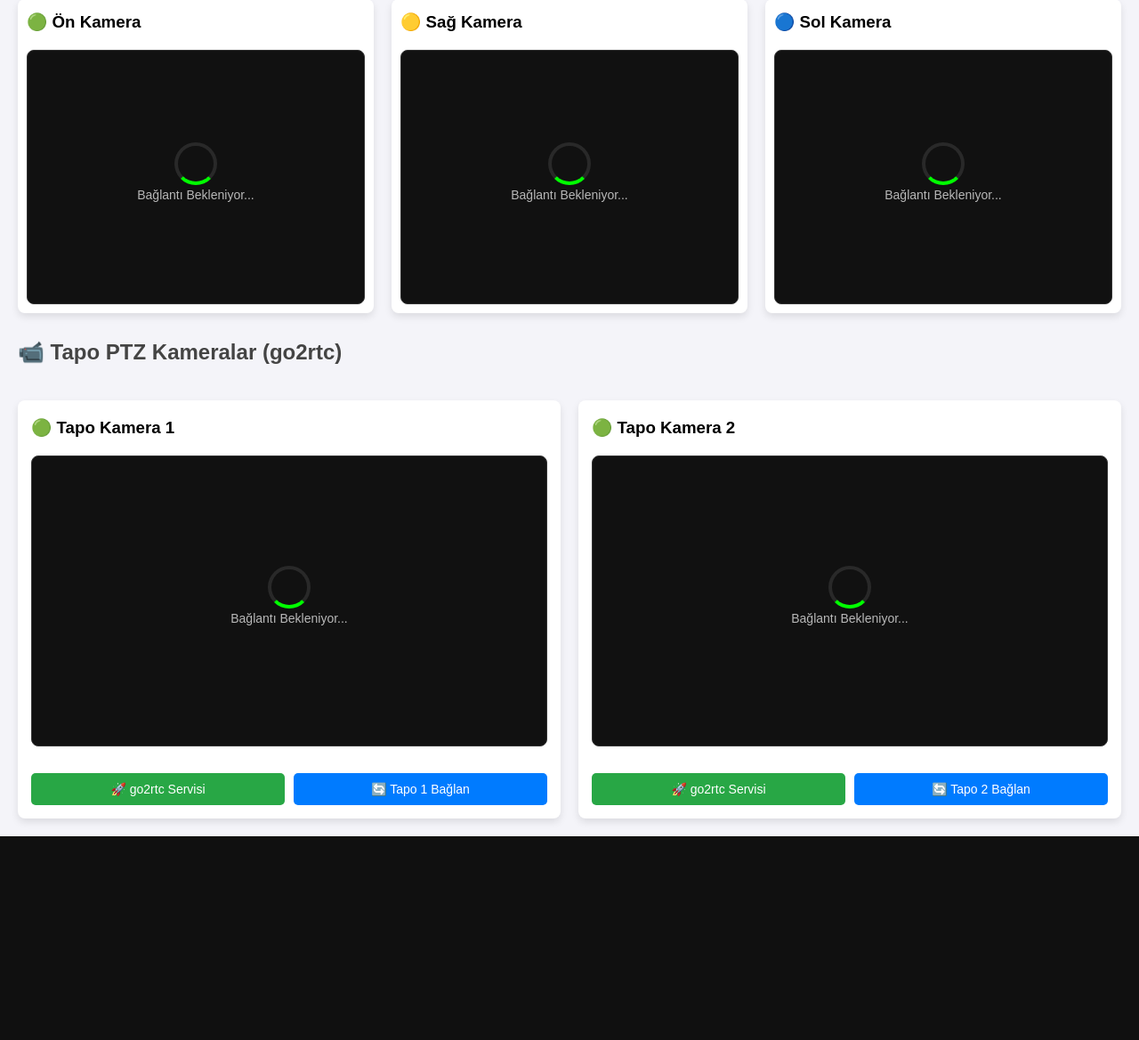
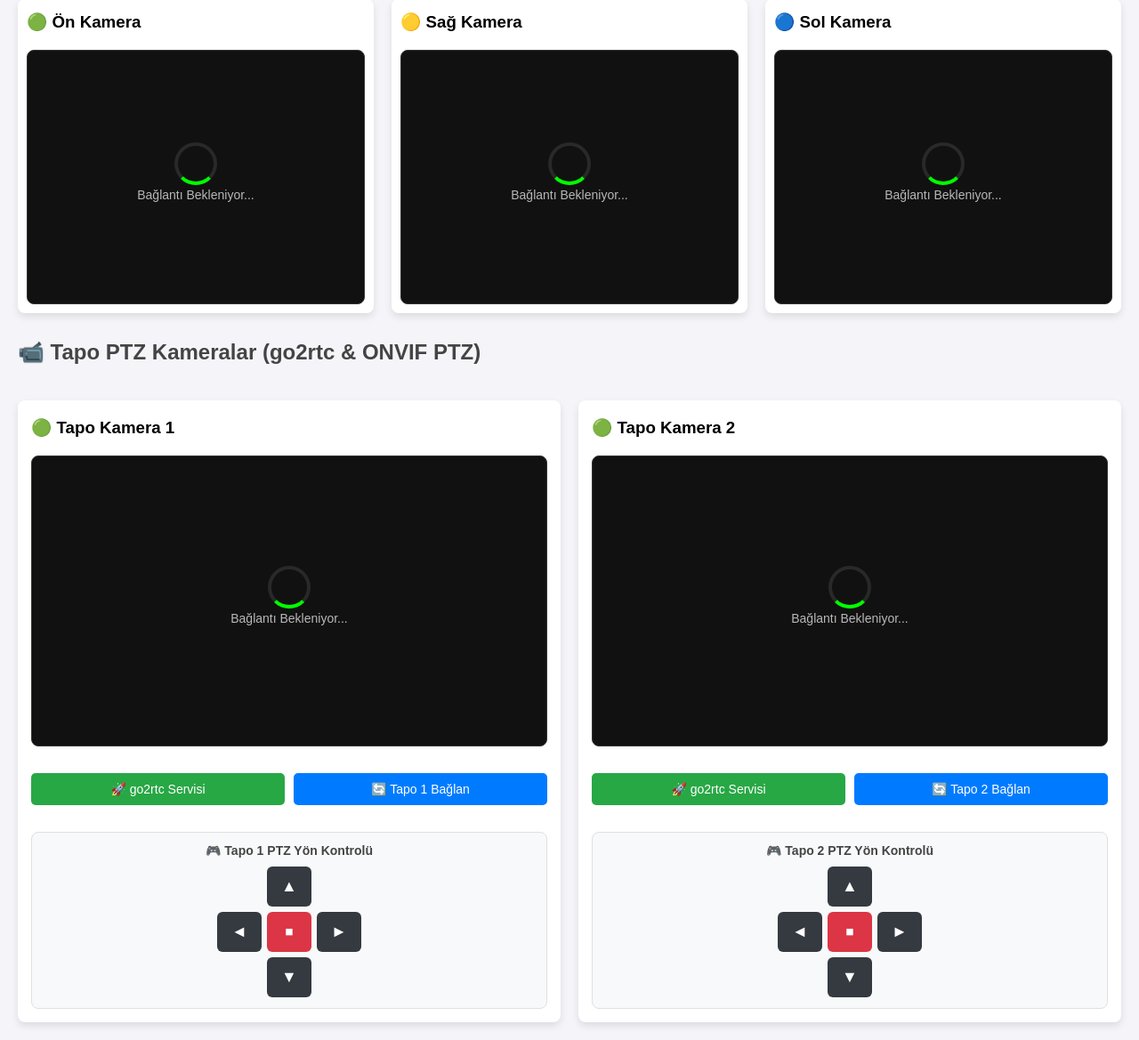
Before and after one commit to HU-Rover/Yer_istasyonu, a Flask app: template ros2_web/templates/index.html in a window 1280 px wide, after a click on "📷 Gövdedeki Kameralar". Shown: the part 260-1429 px from the top of the page at 89% size. Before the commit the page ends 1200 px from the top, so only its background shows below. Run offline with Flask 3, Linux system fonts and the light colour scheme; the template is opened without the code that fills it, so the values that code supplies are empty.

Commit message:
Implement PTZ control buttons and styles
önceki commit yanlıştı, onun yerine bu düzenleme doğru

```diff
--- a/ros2_web/templates/index.html
+++ b/ros2_web/templates/index.html
@@ -244,6 +244,35 @@
             0% { transform: rotate(0deg); }
             100% { transform: rotate(360deg); }
         }
+
+        /* PTZ Buton Stilleri */
+        .ptz-btn {
+            background-color: #343a40;
+            color: white;
+            border: none;
+            height: 45px;
+            font-size: 18px;
+            border-radius: 6px;
+            cursor: pointer;
+            user-select: none;
+            transition: background-color 0.2s, transform 0.1s;
+            display: flex;
+            align-items: center;
+            justify-content: center;
+        }
+        .ptz-btn:hover {
+            background-color: #007bff;
+        }
+        .ptz-btn:active {
+            background-color: #0056b3;
+            transform: scale(0.92);
+        }
+        .ptz-btn.stop-btn {
+            background-color: #dc3545;
+        }
+        .ptz-btn.stop-btn:hover {
+            background-color: #bd2130;
+        }
     </style>
 </head>
 <body>
@@ -326,7 +355,7 @@
         </div> <!-- Grid Kapanışı -->
 
         <!-- Alt Bölüm: Tapo PTZ Kameralar -->
-        <h2 style="margin-top: 10px;">📹 Tapo PTZ Kameralar (go2rtc)</h2>
+        <h2 style="margin-top: 10px;">📹 Tapo PTZ Kameralar (go2rtc & ONVIF PTZ)</h2>
 
         <div style="display: grid; grid-template-columns: repeat(auto-fit, minmax(400px, 1fr)); gap: 20px; width: 100%;">
 
@@ -344,6 +373,22 @@
                         🔄 Tapo 1 Bağlan
                     </button>
                 </div>
+
+                <!-- Tapo 1 PTZ Kontrol Paneli -->
+                <div class="ptz-box" style="margin-top: 15px; text-align: center; background: #f8f9fa; padding: 12px; border-radius: 8px; border: 1px solid #e0e0e0;">
+                    <h4 style="margin: 0 0 10px 0; font-size: 14px; color: #444;">🎮 Tapo 1 PTZ Yön Kontrolü</h4>
+                    <div style="display: grid; grid-template-columns: repeat(3, 50px); gap: 6px; justify-content: center;">
+                        <div></div>
+                        <button class="ptz-btn" onmousedown="ptzHareket('tapo_kamera_1', 'up')" onmouseup="ptzDurdur('tapo_kamera_1')" ontouchstart="ptzHareket('tapo_kamera_1', 'up')" ontouchend="ptzDurdur('tapo_kamera_1')" title="Yukarı">▲</button>
+                        <div></div>
+                        <button class="ptz-btn" onmousedown="ptzHareket('tapo_kamera_1', 'left')" onmouseup="ptzDurdur('tapo_kamera_1')" ontouchstart="ptzHareket('tapo_kamera_1', 'left')" ontouchend="ptzDurdur('tapo_kamera_1')" title="Sol">◄</button>
+                        <button class="ptz-btn stop-btn" onclick="ptzDurdur('tapo_kamera_1')" title="Dur">⏹</button>
+                        <button class="ptz-btn" onmousedown="ptzHareket('tapo_kamera_1', 'right')" onmouseup="ptzDurdur('tapo_kamera_1')" ontouchstart="ptzHareket('tapo_kamera_1', 'right')" ontouchend="ptzDurdur('tapo_kamera_1')" title="Sağ">►</button>
+                        <div></div>
+                        <button class="ptz-btn" onmousedown="ptzHareket('tapo_kamera_1', 'down')" onmouseup="ptzDurdur('tapo_kamera_1')" ontouchstart="ptzHareket('tapo_kamera_1', 'down')" ontouchend="ptzDurdur('tapo_kamera_1')" title="Aşağı">▼</button>
+                        <div></div>
+                    </div>
+                </div>
             </div>
 
             <!-- Tapo Kamera 2 -->
@@ -359,6 +404,22 @@
                     <button class="btn" onclick="tapoYayininiBagla('tapo_kamera_2', 'video-tapo-2')" style="background-color: #007bff; margin-bottom: 0; font-size: 14px; padding: 10px;">
                         🔄 Tapo 2 Bağlan
                     </button>
+                </div>
+
+                <!-- Tapo 2 PTZ Kontrol Paneli -->
+                <div class="ptz-box" style="margin-top: 15px; text-align: center; background: #f8f9fa; padding: 12px; border-radius: 8px; border: 1px solid #e0e0e0;">
+                    <h4 style="margin: 0 0 10px 0; font-size: 14px; color: #444;">🎮 Tapo 2 PTZ Yön Kontrolü</h4>
+                    <div style="display: grid; grid-template-columns: repeat(3, 50px); gap: 6px; justify-content: center;">
+                        <div></div>
+                        <button class="ptz-btn" onmousedown="ptzHareket('tapo_kamera_2', 'up')" onmouseup="ptzDurdur('tapo_kamera_2')" ontouchstart="ptzHareket('tapo_kamera_2', 'up')" ontouchend="ptzDurdur('tapo_kamera_2')" title="Yukarı">▲</button>
+                        <div></div>
+                        <button class="ptz-btn" onmousedown="ptzHareket('tapo_kamera_2', 'left')" onmouseup="ptzDurdur('tapo_kamera_2')" ontouchstart="ptzHareket('tapo_kamera_2', 'left')" ontouchend="ptzDurdur('tapo_kamera_2')" title="Sol">◄</button>
+                        <button class="ptz-btn stop-btn" onclick="ptzDurdur('tapo_kamera_2')" title="Dur">⏹</button>
+                        <button class="ptz-btn" onmousedown="ptzHareket('tapo_kamera_2', 'right')" onmouseup="ptzDurdur('tapo_kamera_2')" ontouchstart="ptzHareket('tapo_kamera_2', 'right')" ontouchend="ptzDurdur('tapo_kamera_2')" title="Sağ">►</button>
+                        <div></div>
+                        <button class="ptz-btn" onmousedown="ptzHareket('tapo_kamera_2', 'down')" onmouseup="ptzDurdur('tapo_kamera_2')" ontouchstart="ptzHareket('tapo_kamera_2', 'down')" ontouchend="ptzDurdur('tapo_kamera_2')" title="Aşağı">▼</button>
+                        <div></div>
+                    </div>
                 </div>
             </div>
 
@@ -604,6 +665,27 @@
         startWebRTC(kameraAdi, videoElementId);
     }
 
+    // --- TAPO PTZ KONTROL İŞLEMLERİ (camera_service.py: 5001) ---
+    const CAMERA_SERVICE_PORT = '5001';
+
+    function ptzHareket(cameraId, direction) {
+        const host = window.location.hostname || 'localhost';
+        const url = `http://${host}:${CAMERA_SERVICE_PORT}/${cameraId}/move/${direction}`;
+        fetch(url, { method: 'POST' })
+        .then(response => response.json())
+        .then(data => console.log(`PTZ Hareket (${cameraId} - ${direction}):`, data))
+        .catch(error => console.error(`PTZ Hareket Hatası (${cameraId}):`, error));
+    }
+
+    function ptzDurdur(cameraId) {
+        const host = window.location.hostname || 'localhost';
+        const url = `http://${host}:${CAMERA_SERVICE_PORT}/${cameraId}/stop`;
+        fetch(url, { method: 'POST' })
+        .then(response => response.json())
+        .then(data => console.log(`PTZ Durdu (${cameraId}):`, data))
+        .catch(error => console.error(`PTZ Durdurma Hatası (${cameraId}):`, error));
+    }
+
     // --- KONTROL PANELİ İŞLEMLERİ ---
 
     //sabit kumanda kodu
```
